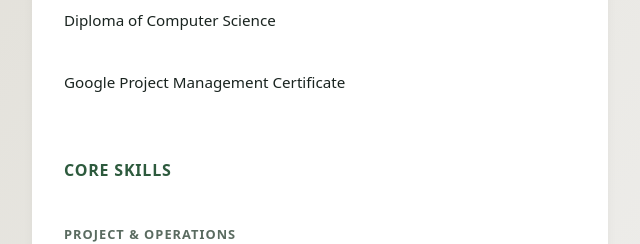
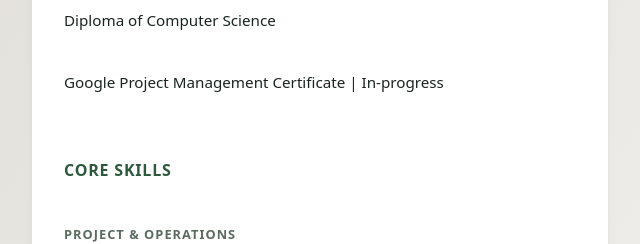
Before and after one commit to abbeyIsMe/abbeyisme, a plain HTML site: page about.html in a window 1280 px wide. Shown: the part 411-655 px from the top of the page, 632-1272 px from the left. Drawn offline with Linux system fonts and the light colour scheme.

Commit message:
Fix hover popup for Google PM Certificate on About page

```diff
--- a/about.html
+++ b/about.html
@@ -76,7 +76,7 @@
                 </div>
                 <!-- <p>Bachelor of Information System | In-progress</p> -->
                 <div class="edu-courses">
-                    <p>Google Project Management Certificate</p>
+                    <p>Google Project Management Certificate | In-progress</p>
                     <div class="edu-popup ">
                         <img src="image/Degrees/GooglePMPCert.png" loading="lazy" alt="Google PM Certificate ">
                     </div>
--- a/styles.css
+++ b/styles.css
@@ -280,7 +280,8 @@ nav a.active {
 
 .edu-item {
     position: relative;
-    display: inline-block;
+    display: block;
+    width: fit-content;
     cursor: pointer;
 }
 
```
Also changed, not shown: work.html (+3 -1 lines).
